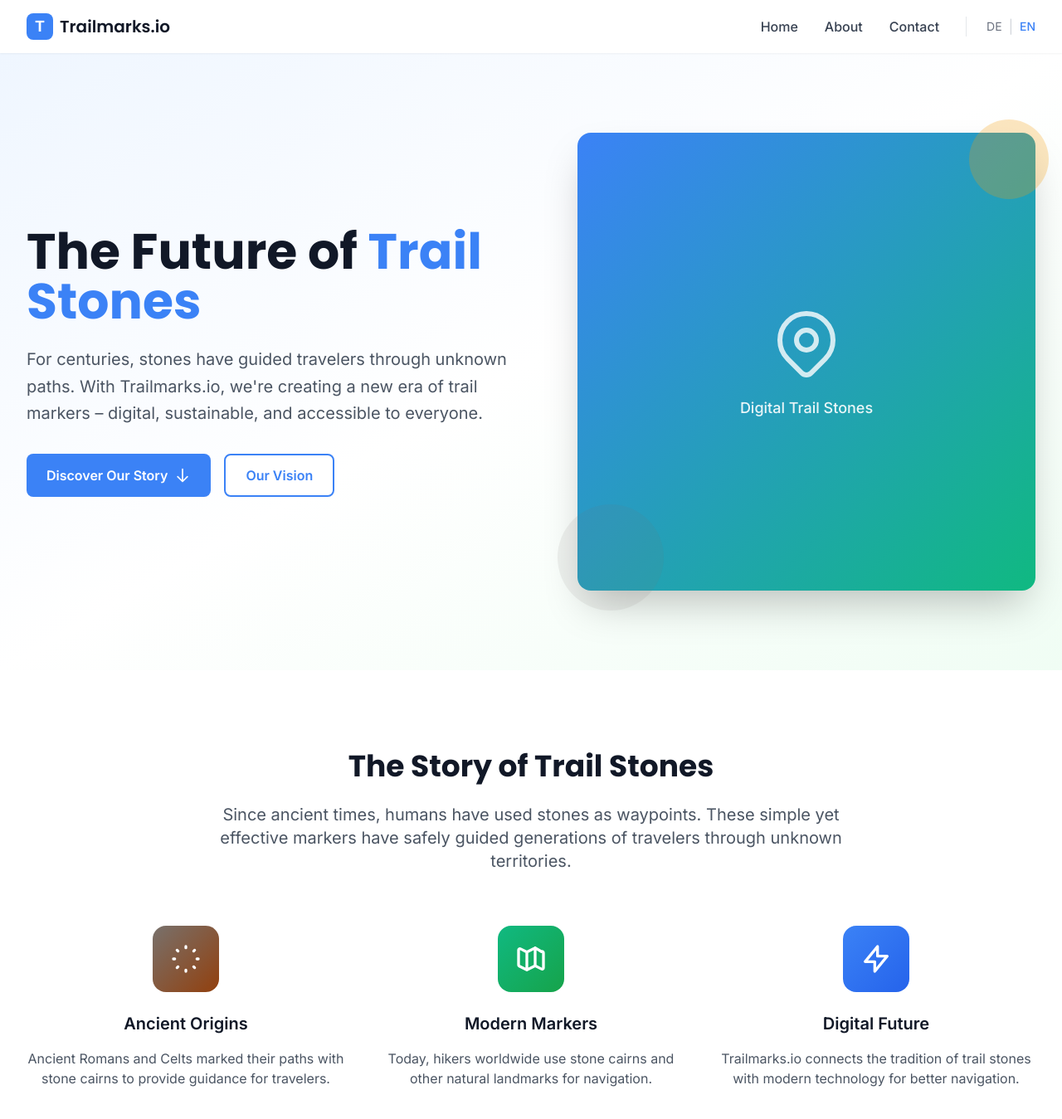
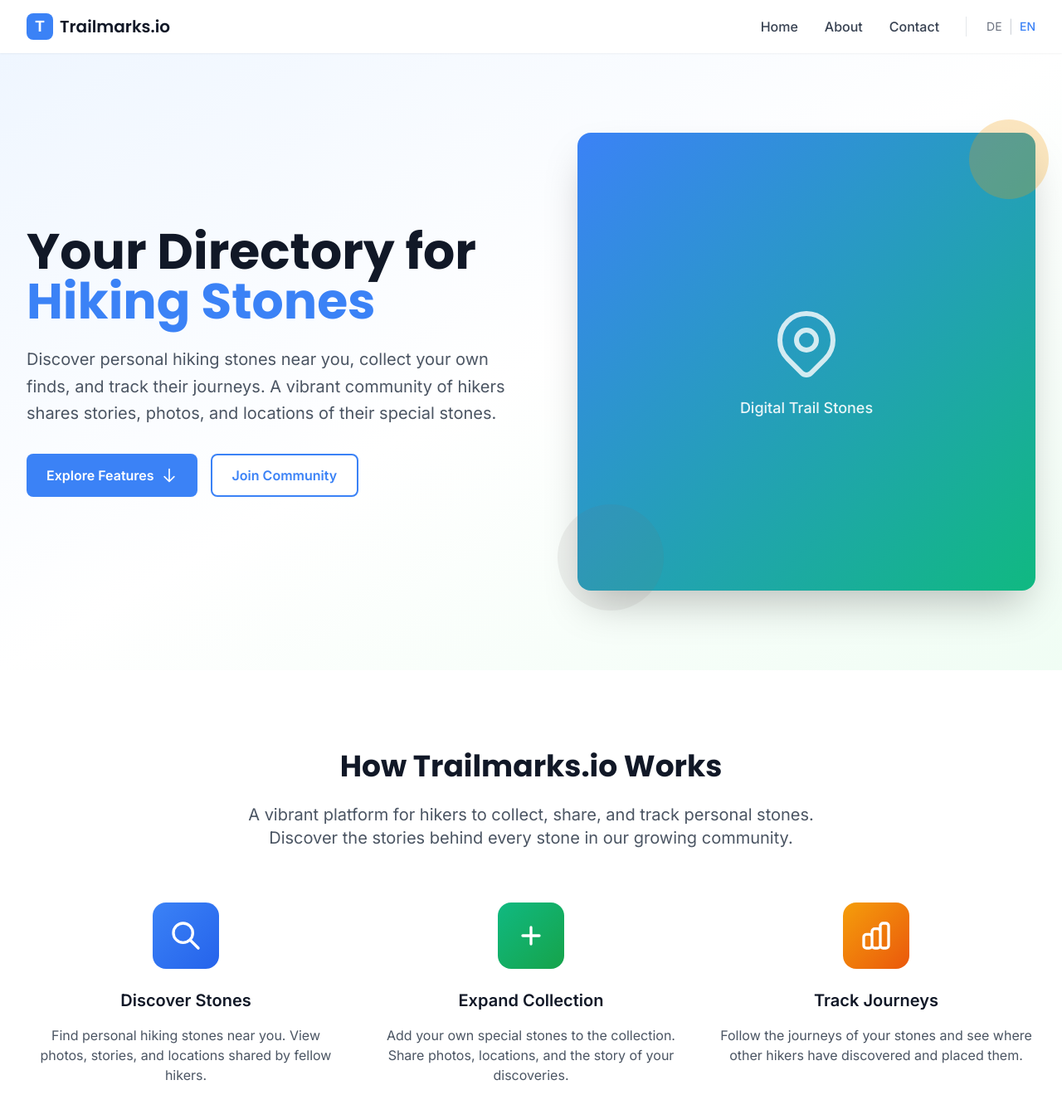
Before and after one commit to trailmarks-io/trailmarks-io.github.io, a Jekyll site: the page built from en/index.html, in a window 1280 px wide and 1400 px high. Shown: the top 1349 px of the window at 83% size. Built offline with Jekyll 4.4.1, drawn with Linux system fonts in a browser that asks for light colours; some of the changed text lies outside the part shown.

Commit message:
Update landing page content to focus on Wandersteine directory and collection features
Co-authored-by: m4cx <363497+m4cx@users.noreply.github.com>

```diff
--- a/_config.yml
+++ b/_config.yml
@@ -1,6 +1,6 @@
 # Site settings
 title: Trailmarks.io
-description: "The new standard for your hiking trailmarks - Discover the story of Wandersteine"
+description: "Dein Verzeichnis für persönliche Wandersteine - Entdecke, sammle und teile Wandersteine in deiner Nähe"
 url: "https://trailmarks-io.github.io"
 baseurl: ""
 
--- a/en/index.html
+++ b/en/index.html
@@ -1,8 +1,8 @@
 ---
 layout: default
 lang: en
-title: "The Future of Trail Stones"
-description: "Discover the fascinating history of trail stones and how Trailmarks.io is creating new paths for modern hiking experiences."
+title: "Your Directory for Hiking Stones"
+description: "Discover personal hiking stones near you, add your own stones to the collection, and track their journeys."
 ---
 
 <!-- Hero Section -->
@@ -11,23 +11,23 @@ description: "Discover the fascinating history of trail stones and how Trailmark
         <div class="grid grid-cols-1 lg:grid-cols-2 gap-12 items-center">
             <div>
                 <h1 class="text-4xl md:text-5xl lg:text-6xl font-display font-bold text-gray-900 leading-tight mb-6">
-                    The Future of
-                    <span class="text-trailmark-blue">Trail Stones</span>
+                    Your Directory for
+                    <span class="text-trailmark-blue">Hiking Stones</span>
                 </h1>
                 <p class="text-xl text-gray-600 mb-8 leading-relaxed">
-                    For centuries, stones have guided travelers through unknown paths.
-                    With Trailmarks.io, we're creating a new era of trail markers –
-                    digital, sustainable, and accessible to everyone.
+                    Discover personal hiking stones near you, collect your own finds,
+                    and track their journeys. A vibrant community of hikers shares
+                    stories, photos, and locations of their special stones.
                 </p>
                 <div class="flex flex-col sm:flex-row gap-4">
-                    <a href="#story" class="btn-primary inline-flex items-center justify-center">
-                        Discover Our Story
+                    <a href="#features" class="btn-primary inline-flex items-center justify-center">
+                        Explore Features
                         <svg class="ml-2 w-5 h-5" fill="none" stroke="currentColor" viewBox="0 0 24 24">
                             <path stroke-linecap="round" stroke-linejoin="round" stroke-width="2" d="M19 14l-7 7m0 0l-7-7m7 7V3"></path>
                         </svg>
                     </a>
-                    <a href="#vision" class="btn-secondary">
-                        Our Vision
+                    <a href="#community" class="btn-secondary">
+                        Join Community
                     </a>
                 </div>
             </div>
@@ -52,99 +52,101 @@ description: "Discover the fascinating history of trail stones and how Trailmark
     </div>
 </section>
 
-<!-- Story Section -->
-<section id="story" class="section-padding bg-white">
+<!-- Features Section -->
+<section id="features" class="section-padding bg-white">
     <div class="max-w-7xl mx-auto px-4 sm:px-6 lg:px-8">
         <div class="text-center mb-16">
             <h2 class="text-3xl md:text-4xl font-display font-bold text-gray-900 mb-6">
-                The Story of Trail Stones
+                How Trailmarks.io Works
             </h2>
             <p class="text-xl text-gray-600 max-w-3xl mx-auto">
-                Since ancient times, humans have used stones as waypoints. These simple yet effective
-                markers have safely guided generations of travelers through unknown territories.
+                A vibrant platform for hikers to collect, share, and track personal stones.
+                Discover the stories behind every stone in our growing community.
             </p>
         </div>
 
         <div class="grid grid-cols-1 md:grid-cols-3 gap-8 mb-16">
-            <!-- Ancient Origins -->
+            <!-- Discover Stones -->
             <div class="text-center group">
-                <div class="bg-gradient-to-br from-trailmark-stone to-trailmark-earth w-20 h-20 rounded-2xl mx-auto mb-6 flex items-center justify-center group-hover:scale-105 transition-transform duration-200">
+                <div class="bg-gradient-to-br from-trailmark-blue to-blue-600 w-20 h-20 rounded-2xl mx-auto mb-6 flex items-center justify-center group-hover:scale-105 transition-transform duration-200">
                     <svg class="w-10 h-10 text-white" fill="none" stroke="currentColor" viewBox="0 0 24 24">
-                        <path stroke-linecap="round" stroke-linejoin="round" stroke-width="2" d="M12 3v1m0 16v1m9-9h-1M4 12H3m15.364 6.364l-.707-.707M6.343 6.343l-.707-.707m12.728 0l-.707.707M6.343 17.657l-.707.707"/>
+                        <path stroke-linecap="round" stroke-linejoin="round" stroke-width="2" d="M21 21l-6-6m2-5a7 7 0 11-14 0 7 7 0 0114 0z"/>
                     </svg>
                 </div>
-                <h3 class="text-xl font-semibold text-gray-900 mb-4">Ancient Origins</h3>
+                <h3 class="text-xl font-semibold text-gray-900 mb-4">Discover Stones</h3>
                 <p class="text-gray-600">
-                    Ancient Romans and Celts marked their paths with stone cairns
-                    to provide guidance for travelers.
+                    Find personal hiking stones near you. View photos,
+                    stories, and locations shared by fellow hikers.
                 </p>
             </div>
 
-            <!-- Modern Trail Markers -->
+            <!-- Add Your Stones -->
             <div class="text-center group">
                 <div class="bg-gradient-to-br from-trailmark-green to-green-600 w-20 h-20 rounded-2xl mx-auto mb-6 flex items-center justify-center group-hover:scale-105 transition-transform duration-200">
                     <svg class="w-10 h-10 text-white" fill="none" stroke="currentColor" viewBox="0 0 24 24">
-                        <path stroke-linecap="round" stroke-linejoin="round" stroke-width="2" d="M9 20l-5.447-2.724A1 1 0 013 16.382V5.618a1 1 0 011.447-.894L9 7m0 13l6-3m-6 3V7m6 10l4.553 2.276A1 1 0 0021 18.382V7.618a1 1 0 00-1.447-.894L15 4m0 13V4m0 0L9 7"/>
+                        <path stroke-linecap="round" stroke-linejoin="round" stroke-width="2" d="M12 6v6m0 0v6m0-6h6m-6 0H6"/>
                     </svg>
                 </div>
-                <h3 class="text-xl font-semibold text-gray-900 mb-4">Modern Markers</h3>
+                <h3 class="text-xl font-semibold text-gray-900 mb-4">Expand Collection</h3>
                 <p class="text-gray-600">
-                    Today, hikers worldwide use stone cairns and other natural
-                    landmarks for navigation.
+                    Add your own special stones to the collection.
+                    Share photos, locations, and the story of your discoveries.
                 </p>
             </div>
 
-            <!-- Digital Future -->
+            <!-- Track Movement -->
             <div class="text-center group">
-                <div class="bg-gradient-to-br from-trailmark-blue to-blue-600 w-20 h-20 rounded-2xl mx-auto mb-6 flex items-center justify-center group-hover:scale-105 transition-transform duration-200">
+                <div class="bg-gradient-to-br from-trailmark-orange to-orange-600 w-20 h-20 rounded-2xl mx-auto mb-6 flex items-center justify-center group-hover:scale-105 transition-transform duration-200">
                     <svg class="w-10 h-10 text-white" fill="none" stroke="currentColor" viewBox="0 0 24 24">
-                        <path stroke-linecap="round" stroke-linejoin="round" stroke-width="2" d="M13 10V3L4 14h7v7l9-11h-7z"/>
+                        <path stroke-linecap="round" stroke-linejoin="round" stroke-width="2" d="M9 19v-6a2 2 0 00-2-2H5a2 2 0 00-2 2v6a2 2 0 002 2h2a2 2 0 002-2zm0 0V9a2 2 0 012-2h2a2 2 0 012 2v10m-6 0a2 2 0 002 2h2a2 2 0 002-2m0 0V5a2 2 0 012-2h2a2 2 0 012 2v14a2 2 0 01-2 2h-2a2 2 0 01-2-2z"/>
                     </svg>
                 </div>
-                <h3 class="text-xl font-semibold text-gray-900 mb-4">Digital Future</h3>
+                <h3 class="text-xl font-semibold text-gray-900 mb-4">Track Journeys</h3>
                 <p class="text-gray-600">
-                    Trailmarks.io connects the tradition of trail stones with
-                    modern technology for better navigation.
+                    Follow the journeys of your stones and see where other
+                    hikers have discovered and placed them.
                 </p>
             </div>
         </div>
 
-        <!-- Quote Section -->
+        <!-- Community Quote -->
         <div class="bg-gray-50 rounded-2xl p-8 md:p-12 text-center">
             <blockquote class="text-2xl md:text-3xl font-medium text-gray-900 mb-6 italic">
-                "A stone by the wayside can be the difference between
-                a lost hiker and a safe journey home."
+                "Every stone tells a story. Together we collect memories
+                and connect hikers around the world."
             </blockquote>
-            <cite class="text-lg text-gray-600">— Ancient Hiker's Proverb</cite>
+            <cite class="text-lg text-gray-600">— The Trailmarks.io Community</cite>
         </div>
     </div>
 </section>
 
-<!-- Vision Section -->
-<section id="vision" class="section-padding bg-gradient-to-br from-gray-50 to-blue-50">
+<!-- Community Section -->
+<section id="community" class="section-padding bg-gradient-to-br from-gray-50 to-blue-50">
     <div class="max-w-7xl mx-auto px-4 sm:px-6 lg:px-8">
         <div class="grid grid-cols-1 lg:grid-cols-2 gap-12 items-center">
             <div>
                 <h2 class="text-3xl md:text-4xl font-display font-bold text-gray-900 mb-6">
-                    New Paths with Trailmarks.io
+                    A Living Community
                 </h2>
                 <p class="text-lg text-gray-600 mb-8 leading-relaxed">
-                    We stand at the beginning of a revolution in the hiking world. Trailmarks.io combines
-                    the timeless wisdom of trail stones with the possibilities of the digital age.
+                    Trailmarks.io connects hikers through their personal stone collections.
+                    Share your discoveries, learn from others' stories, and explore new areas
+                    through the eyes of fellow hikers.
                 </p>
 
                 <div class="space-y-6">
                     <div class="flex items-start space-x-4">
                         <div class="bg-trailmark-blue w-12 h-12 rounded-lg flex items-center justify-center flex-shrink-0">
                             <svg class="w-6 h-6 text-white" fill="none" stroke="currentColor" viewBox="0 0 24 24">
-                                <path stroke-linecap="round" stroke-linejoin="round" stroke-width="2" d="M9.663 17h4.673M12 3v1m6.364 1.636l-.707.707M21 12h-1M4 12H3m3.343-5.657l-.707-.707m2.828 9.9a5 5 0 117.072 0l-.548.547A3.374 3.374 0 0014 18.469V19a2 2 0 11-4 0v-.531c0-.895-.356-1.754-.988-2.386l-.548-.547z"/>
+                                <path stroke-linecap="round" stroke-linejoin="round" stroke-width="2" d="M17.657 16.657L13.414 20.9a1.998 1.998 0 01-2.827 0l-4.244-4.243a8 8 0 1111.314 0z"/>
+                                <path stroke-linecap="round" stroke-linejoin="round" stroke-width="2" d="M15 11a3 3 0 11-6 0 3 3 0 016 0z"/>
                             </svg>
                         </div>
                         <div>
-                            <h3 class="text-xl font-semibold text-gray-900 mb-2">Innovation Meets Tradition</h3>
+                            <h3 class="text-xl font-semibold text-gray-900 mb-2">Local Discoveries</h3>
                             <p class="text-gray-600">
-                                We preserve the essence of traditional wayfinding and expand it
-                                with modern technologies for better safety and navigation.
+                                Discover hiking stones in your area and learn from the
+                                experiences of other hikers in your region.
                             </p>
                         </div>
                     </div>
@@ -152,14 +154,14 @@ description: "Discover the fascinating history of trail stones and how Trailmark
                     <div class="flex items-start space-x-4">
                         <div class="bg-trailmark-green w-12 h-12 rounded-lg flex items-center justify-center flex-shrink-0">
                             <svg class="w-6 h-6 text-white" fill="none" stroke="currentColor" viewBox="0 0 24 24">
-                                <path stroke-linecap="round" stroke-linejoin="round" stroke-width="2" d="M17 20h5v-2a3 3 0 00-5.356-1.857M17 20H7m10 0v-2c0-.656-.126-1.283-.356-1.857M7 20H2v-2a3 3 0 015.356-1.857M7 20v-2c0-.656.126-1.283.356-1.857m0 0a5.002 5.002 0 019.288 0M15 7a3 3 0 11-6 0 3 3 0 016 0zm6 3a2 2 0 11-4 0 2 2 0 014 0zM7 10a2 2 0 11-4 0 2 2 0 014 0z"/>
+                                <path stroke-linecap="round" stroke-linejoin="round" stroke-width="2" d="M4.318 6.318a4.5 4.5 0 000 6.364L12 20.364l7.682-7.682a4.5 4.5 0 00-6.364-6.364L12 7.636l-1.318-1.318a4.5 4.5 0 00-6.364 0z"/>
                             </svg>
                         </div>
                         <div>
-                            <h3 class="text-xl font-semibold text-gray-900 mb-2">Community & Connection</h3>
+                            <h3 class="text-xl font-semibold text-gray-900 mb-2">Share Stories</h3>
                             <p class="text-gray-600">
-                                A global community of hikers sharing knowledge,
-                                documenting routes, and supporting each other.
+                                Every stone has a story. Share your experiences and
+                                discover the special moments of other hikers.
                             </p>
                         </div>
                     </div>
@@ -167,14 +169,14 @@ description: "Discover the fascinating history of trail stones and how Trailmark
                     <div class="flex items-start space-x-4">
                         <div class="bg-trailmark-orange w-12 h-12 rounded-lg flex items-center justify-center flex-shrink-0">
                             <svg class="w-6 h-6 text-white" fill="none" stroke="currentColor" viewBox="0 0 24 24">
-                                <path stroke-linecap="round" stroke-linejoin="round" stroke-width="2" d="M4.318 6.318a4.5 4.5 0 000 6.364L12 20.364l7.682-7.682a4.5 4.5 0 00-6.364-6.364L12 7.636l-1.318-1.318a4.5 4.5 0 00-6.364 0z"/>
+                                <path stroke-linecap="round" stroke-linejoin="round" stroke-width="2" d="M13 10V3L4 14h7v7l9-11h-7"/>
                             </svg>
                         </div>
                         <div>
-                            <h3 class="text-xl font-semibold text-gray-900 mb-2">Sustainability & Respect</h3>
+                            <h3 class="text-xl font-semibold text-gray-900 mb-2">Growing Collection</h3>
                             <p class="text-gray-600">
-                                Environmental consciousness with digital solutions that protect nature
-                                while enhancing safety.
+                                Our community grows daily. New stones, new stories,
+                                and new connections are created continuously.
                             </p>
                         </div>
                     </div>
@@ -184,29 +186,29 @@ description: "Discover the fascinating history of trail stones and how Trailmark
             <div class="lg:ml-8">
                 <div class="bg-white rounded-2xl p-8 shadow-xl">
                     <h3 class="text-2xl font-semibold text-gray-900 mb-6 text-center">
-                        Coming Soon
+                        Platform Features
                     </h3>
                     <div class="space-y-4">
                         <div class="flex items-center space-x-3">
                             <div class="w-2 h-2 bg-trailmark-blue rounded-full"></div>
-                            <span class="text-gray-700">Digital Trail Markers</span>
+                            <span class="text-gray-700">Personal Stone Directory</span>
                         </div>
                         <div class="flex items-center space-x-3">
                             <div class="w-2 h-2 bg-trailmark-green rounded-full"></div>
-                            <span class="text-gray-700">Community-based Routes</span>
+                            <span class="text-gray-700">Photo & Location Sharing</span>
                         </div>
                         <div class="flex items-center space-x-3">
                             <div class="w-2 h-2 bg-trailmark-orange rounded-full"></div>
-                            <span class="text-gray-700">Offline Navigation</span>
+                            <span class="text-gray-700">Stone Journey Tracking</span>
                         </div>
                         <div class="flex items-center space-x-3">
                             <div class="w-2 h-2 bg-trailmark-stone rounded-full"></div>
-                            <span class="text-gray-700">Safety Features</span>
+                            <span class="text-gray-700">Community-based Discoveries</span>
                         </div>
                     </div>
                     <div class="mt-8 p-4 bg-gray-50 rounded-lg text-center">
                         <p class="text-sm text-gray-600 mb-3">
-                            Interested in updates? Follow us on GitHub!
+                            Interested? Follow the development!
                         </p>
                         <a href="https://github.com/trailmarks-io"
                            class="text-trailmark-blue hover:text-blue-600 font-medium text-sm">
@@ -223,16 +225,16 @@ description: "Discover the fascinating history of trail stones and how Trailmark
 <section class="section-padding bg-trailmark-blue">
     <div class="max-w-4xl mx-auto text-center px-4 sm:px-6 lg:px-8">
         <h2 class="text-3xl md:text-4xl font-display font-bold text-white mb-6">
-            Be Part of the Trail Stone Revolution
+            Join the Hiking Stones Community
         </h2>
         <p class="text-xl text-blue-100 mb-8">
-            Trailmarks.io is in development. Stay updated and become part of our vision
-            for the future of hiking.
+            Discover, collect, and share your personal hiking stones.
+            Connect with like-minded people and create a living directory together.
         </p>
         <div class="flex flex-col sm:flex-row gap-4 justify-center">
             <a href="https://github.com/trailmarks-io"
                class="bg-white text-trailmark-blue hover:bg-gray-100 font-semibold py-3 px-8 rounded-lg transition-colors duration-200 inline-flex items-center justify-center">
-                Follow on GitHub
+                Follow Development
                 <svg class="ml-2 w-5 h-5" fill="currentColor" viewBox="0 0 24 24">
                     <path d="M12 0c-6.626 0-12 5.373-12 12 0 5.302 3.438 9.8 8.207 11.387.599.111.793-.261.793-.577v-2.234c-3.338.726-4.033-1.416-4.033-1.416-.546-1.387-1.333-1.756-1.333-1.756-1.089-.745.083-.729.083-.729 1.205.084 1.839 1.237 1.839 1.237 1.07 1.834 2.807 1.304 3.492.997.107-.775.418-1.305.762-1.604-2.665-.305-5.467-1.334-5.467-5.931 0-1.311.469-2.381 1.236-3.221-.124-.303-.535-1.524.117-3.176 0 0 1.008-.322 3.301 1.23.957-.266 1.983-.399 3.003-.404 1.02.005 2.047.138 3.006.404 2.291-1.552 3.297-1.23 3.297-1.23.653 1.653.242 2.874.118 3.176.77.84 1.235 1.911 1.235 3.221 0 4.609-2.807 5.624-5.479 5.921.43.372.823 1.102.823 2.222v3.293c0 .319.192.694.801.576 4.765-1.589 8.199-6.086 8.199-11.386 0-6.627-5.373-12-12-12z"/>
                 </svg>
```
Also changed, not shown: about.html (+18 -17 lines), en/about.html (+16 -16 lines), index.html (+67 -66 lines), assets/css/style.css.
